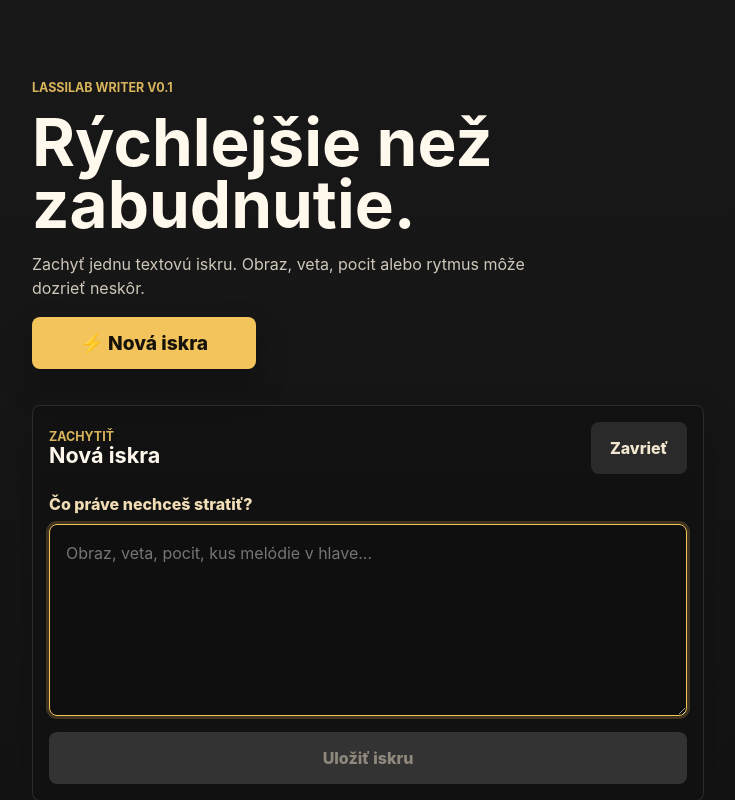
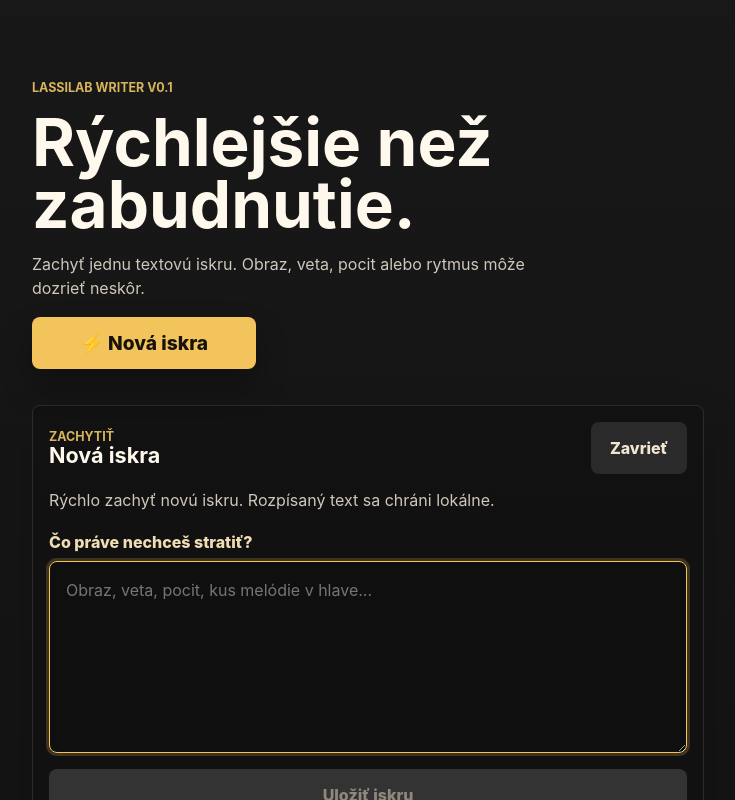
Before and after one commit to arjanproduction-lassi/Lassi_LAB-Writer, a React (Vite) app: page / in a window 1280 px wide. Both pictures are taken after a click on the button "⚡ Nová iskra". Shown: the top 800 px of the page, without its empty margins (272-1007 px from the left). Built offline with nearby package versions, Linux system fonts and the light colour scheme; no server answers.

Commit message:
feat: add spark editing

```diff
--- a/src/App.tsx
+++ b/src/App.tsx
@@ -500,7 +500,11 @@ export default function App() {
     setSparks(listSparks());
     editorRef.current = null;
     setEditor(null);
-    setSavedMessage(`Iskra uložená ${formatDate(saved.updatedAt)}`);
+    setSavedMessage(
+      isNewSpark
+        ? `Iskra uložená ${formatDate(saved.updatedAt)}`
+        : `Zmeny uložené ${formatDate(saved.updatedAt)}`
+    );
     markLocalChangesForSync();
   }
 
@@ -663,18 +667,24 @@ export default function App() {
         <section className="editor-panel" aria-labelledby="editor-title">
           <div className="panel-heading">
             <div>
-              <p className="eyebrow">{isEditing ? "Upraviť" : "Zachytiť"}</p>
+              <p className="eyebrow">{isEditing ? "Upravuješ" : "Zachytiť"}</p>
               <h2 id="editor-title">
                 {isEditing && activeSpark ? sparkTitle(activeSpark) : "Nová iskra"}
               </h2>
             </div>
             <button className="ghost-action" type="button" onClick={closeEditor}>
-              Zavrieť
+              {isEditing ? "Zrušiť úpravu" : "Zavrieť"}
             </button>
           </div>
 
+          <p className="editor-context">
+            {isEditing
+              ? "Upravuješ uloženú iskru. Rozpísaná nová iskra ostáva chránená zvlášť."
+              : "Rýchlo zachyť novú iskru. Rozpísaný text sa chráni lokálne."}
+          </p>
+
           <label className="spark-label" htmlFor="spark-text">
-            Čo práve nechceš stratiť?
+            {isEditing ? "Text iskry" : "Čo práve nechceš stratiť?"}
           </label>
           <textarea
             id="spark-text"
@@ -692,7 +702,7 @@ export default function App() {
               disabled={!canSave}
               onClick={handleSave}
             >
-              Uložiť iskru
+              {isEditing ? "Uložiť zmeny" : "Uložiť iskru"}
             </button>
             {isEditing ? (
               <button className="delete-action" type="button" onClick={handleDeleteSpark}>
@@ -726,6 +736,7 @@ export default function App() {
                 <span className="spark-card-time">
                   Úprava {formatDate(spark.updatedAt)}
                 </span>
+                <span className="spark-card-action">Upraviť</span>
               </button>
             ))}
           </div>
--- a/src/index.css
+++ b/src/index.css
@@ -163,6 +163,12 @@ h3 {
   font-weight: 800;
 }
 
+.editor-context {
+  margin-top: 0.9rem;
+  color: #cfc7ba;
+  line-height: 1.45;
+}
+
 .spark-input {
   display: block;
   width: 100%;
@@ -248,6 +254,14 @@ h3 {
 .spark-card-time {
   color: #9f978c;
   font-size: 0.82rem;
+}
+
+.spark-card-action {
+  justify-self: start;
+  margin-top: 0.25rem;
+  color: #ffe3a3;
+  font-size: 0.82rem;
+  font-weight: 800;
 }
 
 .empty-state {
```
Also changed, not shown: 5 other files (tests, documents, lock files or other folders).
